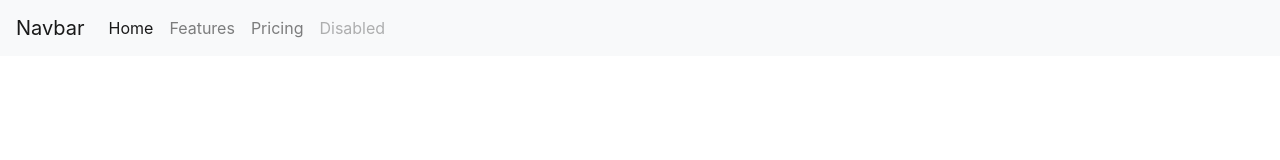
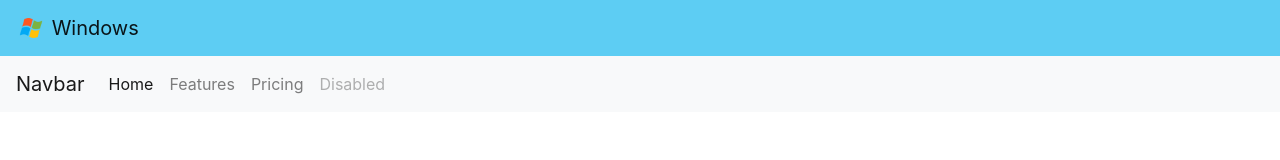
Before and after one commit to juanignaciocansillieri/Proyecto2, a plain HTML site: page index.html in a window 1280 px wide. Drawn offline with nearby package versions, Linux system fonts and the light colour scheme.

Commit message:
Se agrego el header

```diff
--- a/index.html
+++ b/index.html
@@ -8,6 +8,16 @@
     <title>Document</title>
 </head>
 <body>
+  <header>
+<!-- Image and text -->
+<nav class="navbar navbar-light bg-light" style="background: rgb(93, 205, 243) !important">
+    <a class="navbar-brand" href="#">
+      <img src="img/icons/icons8-windows-xp-48.png" width="30" height="30" class="d-inline-block align-top" alt="">
+      Windows
+    </a>
+  </nav>
+
+  </header>
     <nav class="navbar navbar-expand-lg navbar-light bg-light">
         <a class="navbar-brand" href="#">Navbar</a>
         <button class="navbar-toggler" type="button" data-toggle="collapse" data-target="#navbarNav" aria-controls="navbarNav" aria-expanded="false" aria-label="Toggle navigation">
```
Also changed, not shown: img/icons/icons8-windows-xp-48.png (added).
